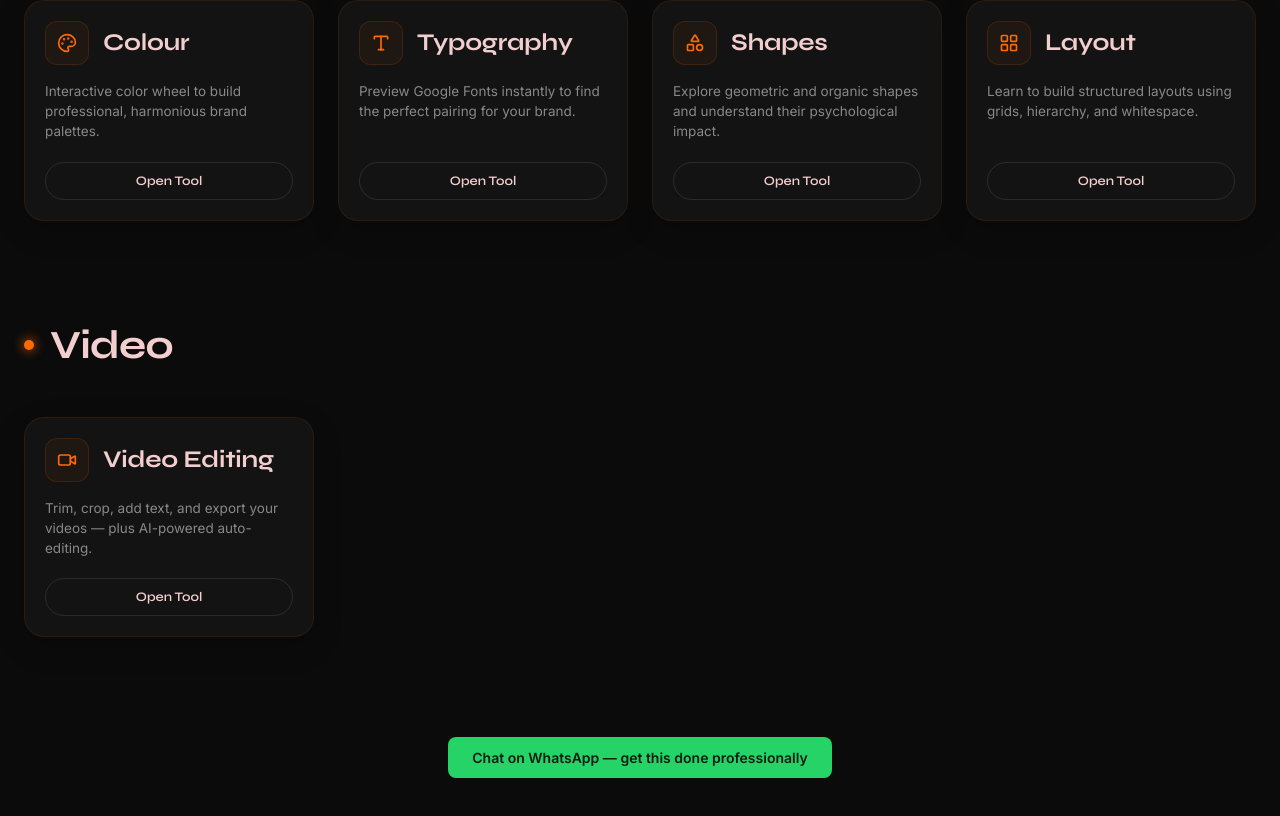
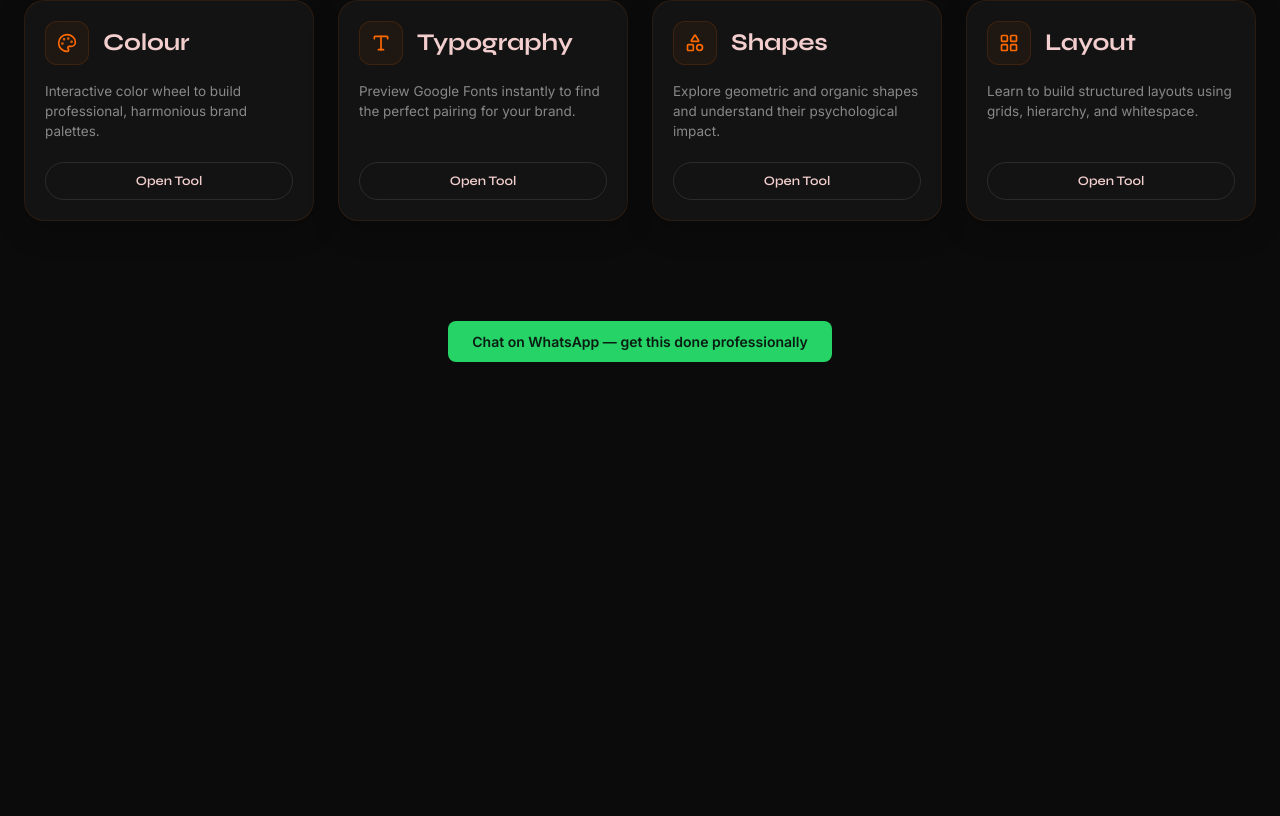
Before and after one commit to pmgraphics9526-svg/pm-graphics, a Next.js app: page /tools in a window 1280 px wide. Shown: the part 923-1739 px from the top of the page. After the commit the page ends 1365 px from the top, so only its background shows below. Built offline with nearby package versions, Linux system fonts and the light colour scheme.

Commit message:
Archive video-editing suite (incl. Auto Edit) for future use; remove from live site

```diff
--- a/app/tools/page.js
+++ b/app/tools/page.js
@@ -2,7 +2,7 @@
 
 import React from "react";
 import Link from "next/link";
-import { Palette, Type, Shapes, LayoutGrid, Music, Scissors, Sparkles, Mic2, Video } from "lucide-react";
+import { Palette, Type, Shapes, LayoutGrid, Music, Scissors, Sparkles, Mic2 } from "lucide-react";
 import Navbar from "@/components/Navbar";
 import WhatsAppCTA from "@/components/music-mixer/WhatsAppCTA";
 import "./tools.css"; // Import new stylesheet
@@ -59,15 +59,6 @@ const audioTools = [
     description: "Upload a song and let an on-device AI model strip the vocals, leaving a clean instrumental track.",
     icon: <Mic2 size={20} />,
     href: "/tools/vocal-remover"
-  }
-];
-
-const videoTools = [
-  {
-    title: "Video Editing",
-    description: "Trim, crop, add text, and export your videos — plus AI-powered auto-editing.",
-    icon: <Video size={20} />,
-    href: "/tools/video-editing"
   }
 ];
 
@@ -128,18 +119,6 @@ export default function ToolsHubPage() {
           </div>
         </section>
 
-        <section className="tools-section">
-          <div className="section-header">
-            <span className="dot"></span>
-            <h2>Video</h2>
-          </div>
-          <div className="tools-grid">
-            {videoTools.map(tool => (
-              <ToolCard key={tool.title} tool={tool} />
-            ))}
-          </div>
-        </section>
-
         <div style={{ marginTop: "60px", display: "flex", justifyContent: "center" }}>
           <WhatsAppCTA toolName="PM Graphics Tools" phoneNumber="919101811613" />
         </div>
--- a/tsconfig.json
+++ b/tsconfig.json
@@ -36,6 +36,7 @@
   ],
   "exclude": [
     "node_modules",
-    "Extrafile127"
+    "Extrafile127",
+    "_archive"
   ]
 }
```
Also changed, not shown: _archive/video-editing-suite/api/create-order/route.ts (renamed from app/api/create-order/route.ts), _archive/video-editing-suite/api/verify-payment/route.ts (renamed from app/api/verify-payment/route.ts), _archive/video-editing-suite/app/dev-tools/auto-edit/page.tsx (renamed from app/dev-tools/auto-edit/page.tsx), _archive/video-editing-suite/app/dev-tools/video-editing-v1-archive/page.tsx (renamed from app/dev-tools/video-editing-v1-archive/page.tsx), _archive/video-editing-suite/app/dev-tools/video-editing-v2-archive/page.tsx (renamed from app/dev-tools/video-editing-v2-archive/page.tsx), _archive/video-editing-suite/app/tools/video-editing/page.tsx (renamed from app/tools/video-editing/page.tsx), _archive/video-editing-suite/lib/video-editor/export-v2.ts (renamed from lib/video-editor/export-v2.ts), _archive/video-editing-suite/lib/video-editor/export.ts (renamed from lib/video-editor/export.ts).
